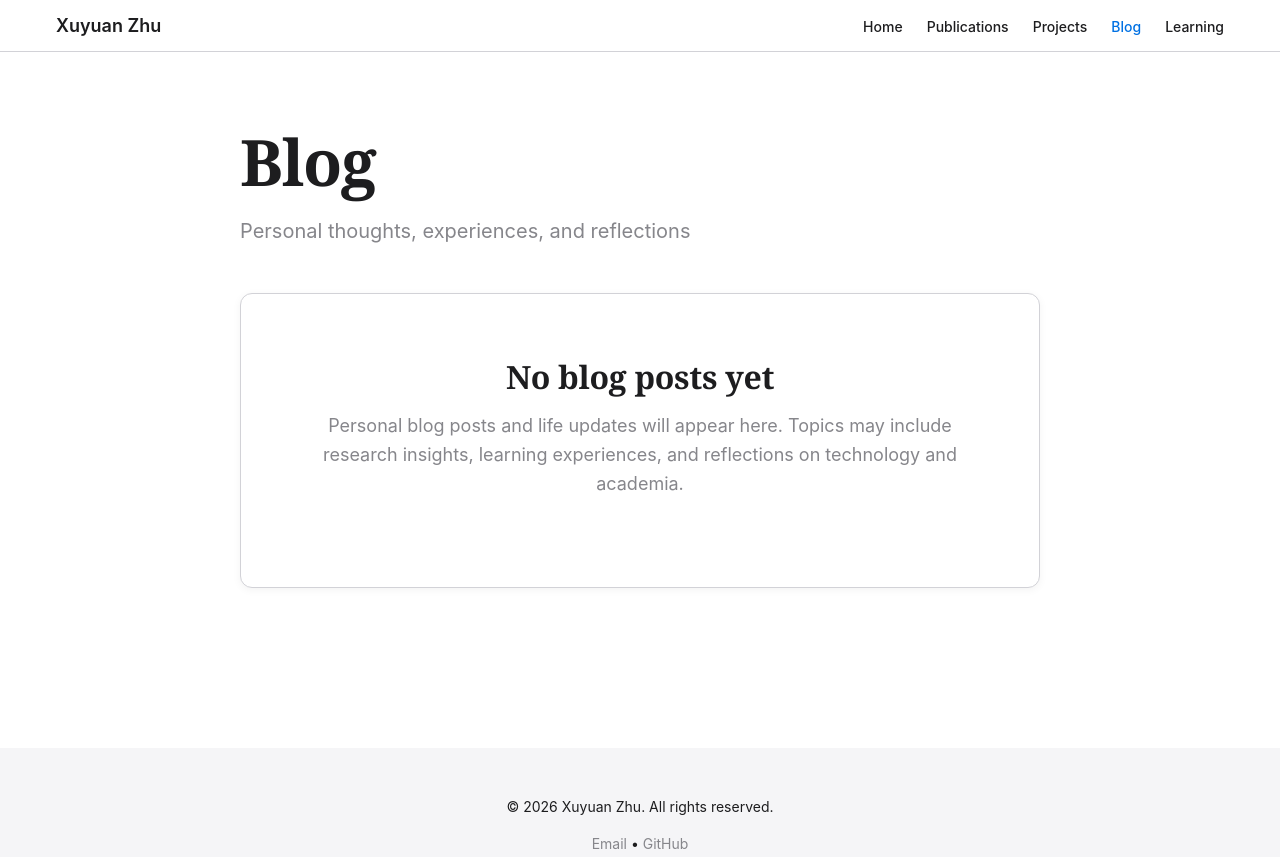
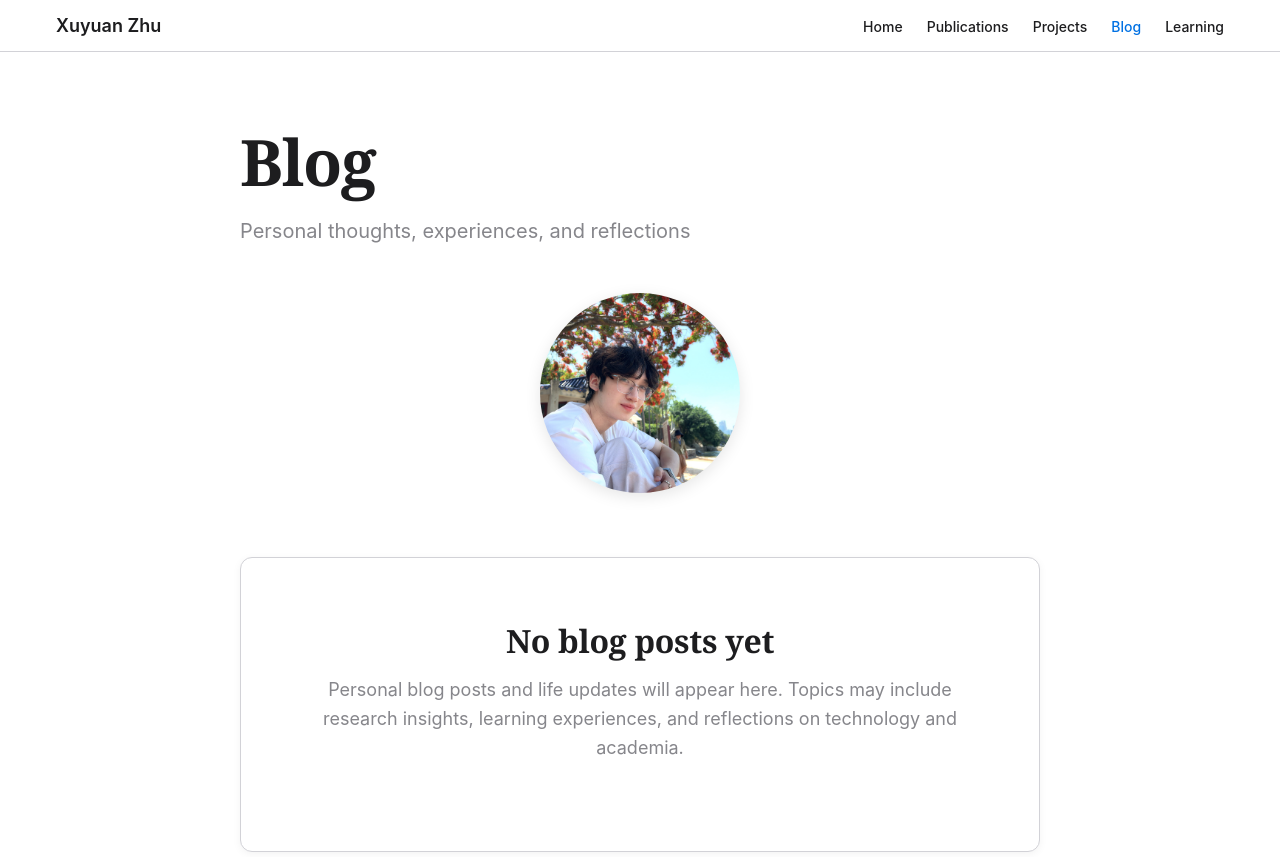
Before and after one commit to 56dd/56dd.github.io, a plain HTML site: page blog.html in a window 1280 px wide. Shown: the top 857 px of the page. Drawn offline with Linux system fonts and the light colour scheme.

Commit message:
添加了照片

```diff
--- a/blog.html
+++ b/blog.html
@@ -211,6 +211,37 @@
       line-height: 1.6;
     }
 
+    /* Blog Header with Profile Photo */
+    .blog-header {
+      text-align: center;
+      margin-bottom: var(--space-4xl);
+    }
+
+    .profile-photo {
+      width: 200px;
+      height: 200px;
+      background: var(--color-subtle);
+      border-radius: 50%;
+      margin: 0 auto;
+      display: flex;
+      align-items: center;
+      justify-content: center;
+      overflow: hidden;
+      box-shadow: 0 4px 16px rgba(0, 0, 0, 0.1);
+      transition: all var(--transition-medium);
+    }
+
+    .profile-photo:hover {
+      transform: scale(1.05);
+      box-shadow: 0 8px 24px rgba(0, 0, 0, 0.15);
+    }
+
+    .profile-photo__image {
+      width: 100%;
+      height: 100%;
+      object-fit: cover;
+    }
+
     .footer {
       background: var(--color-subtle);
       padding: var(--space-3xl) 0;
@@ -258,6 +289,13 @@
         <h1 class="page-title">Blog</h1>
         <p class="page-subtitle">Personal thoughts, experiences, and reflections</p>
 
+        <!-- Personal Photo Section -->
+        <div class="blog-header">
+          <div class="profile-photo">
+            <img src="myphotos/photo1.jpg" alt="Xuyuan Zhu" class="profile-photo__image">
+          </div>
+        </div>
+
         <div class="empty-state">
           <h2>No blog posts yet</h2>
           <p>Personal blog posts and life updates will appear here. Topics may include research insights, learning experiences, and reflections on technology and academia.</p>
```
Also changed, not shown: myphotos/photo1.jpg (added).
